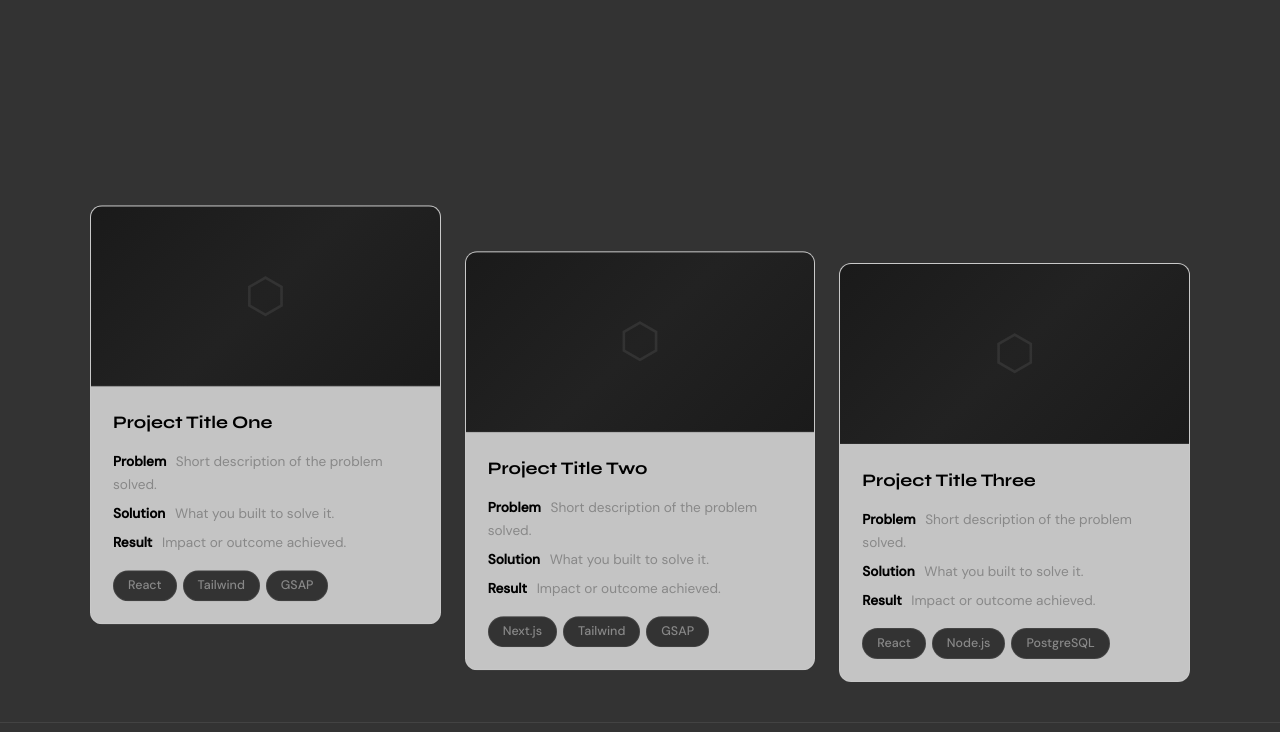
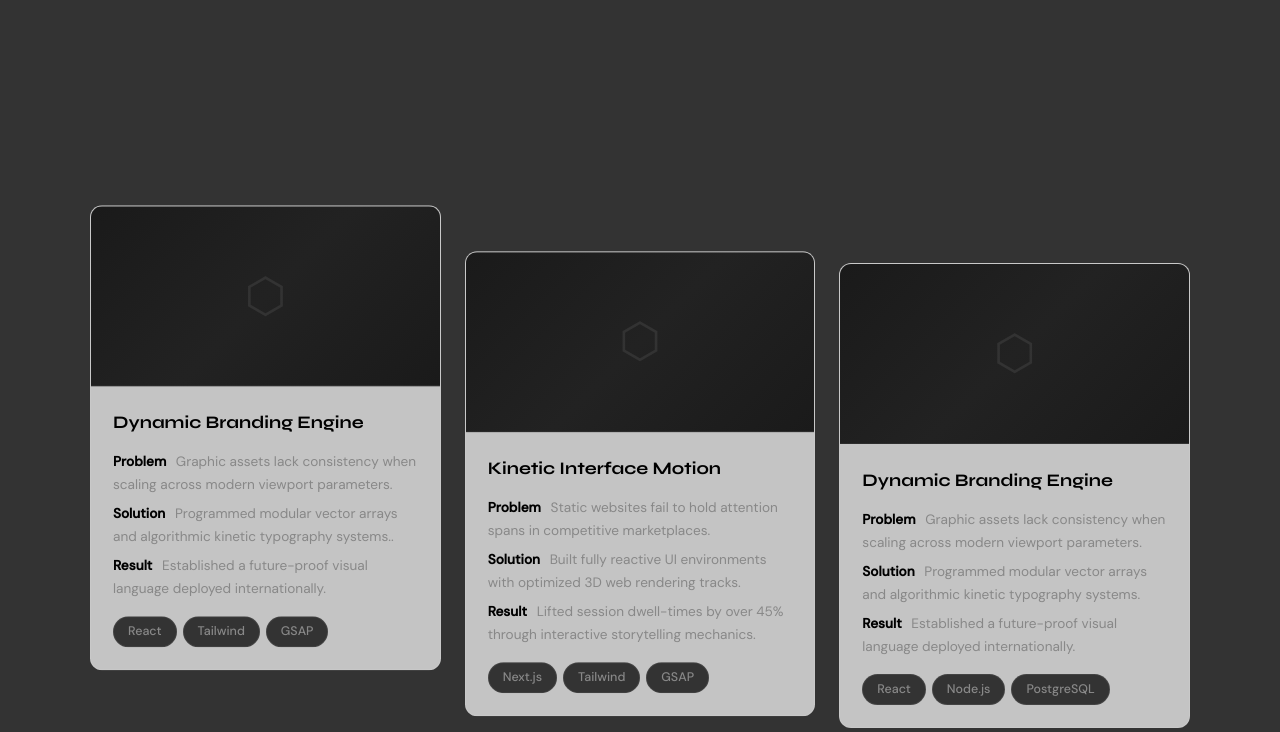
Before and after one commit to stratizen/My-Portfolio, a plain HTML site: page frontend/projects.html in a window 1280 px wide. Shown: the part 68-800 px from the top of the page. Drawn offline with nearby package versions, Linux system fonts and the light colour scheme.

Commit message:
homepage enhance commit

```diff
--- a/frontend/projects.html
+++ b/frontend/projects.html
@@ -350,10 +350,10 @@
             </div>
           </div>
           <div class="project-card__body">
-            <h3>Project Title One</h3>
-            <p><span>Problem</span> Short description of the problem solved.</p>
-            <p><span>Solution</span> What you built to solve it.</p>
-            <p><span>Result</span> Impact or outcome achieved.</p>
+            <h3>Dynamic Branding Engine</h3>
+            <p><span>Problem</span> Graphic assets lack consistency when scaling across modern viewport parameters.</p>
+            <p><span>Solution</span> Programmed modular vector arrays and algorithmic kinetic typography systems..</p>
+            <p><span>Result</span> Established a future-proof visual language deployed internationally.</p>
             <div class="project-card__tags">
               <span class="tag">React</span>
               <span class="tag">Tailwind</span>
@@ -374,10 +374,10 @@
             </div>
           </div>
           <div class="project-card__body">
-            <h3>Project Title Two</h3>
-            <p><span>Problem</span> Short description of the problem solved.</p>
-            <p><span>Solution</span> What you built to solve it.</p>
-            <p><span>Result</span> Impact or outcome achieved.</p>
+            <h3>Kinetic Interface Motion</h3>
+            <p><span>Problem</span> Static websites fail to hold attention spans in competitive marketplaces.</p>
+            <p><span>Solution</span> Built fully reactive UI environments with optimized 3D web rendering tracks.</p>
+            <p><span>Result</span> Lifted session dwell-times by over 45% through interactive storytelling mechanics.</p>
             <div class="project-card__tags">
               <span class="tag">Next.js</span>
               <span class="tag">Tailwind</span>
@@ -398,10 +398,10 @@
             </div>
           </div>
           <div class="project-card__body">
-            <h3>Project Title Three</h3>
-            <p><span>Problem</span> Short description of the problem solved.</p>
-            <p><span>Solution</span> What you built to solve it.</p>
-            <p><span>Result</span> Impact or outcome achieved.</p>
+            <h3>Dynamic Branding Engine</h3>
+            <p><span>Problem</span> Graphic assets lack consistency when scaling across modern viewport parameters.</p>
+            <p><span>Solution</span> Programmed modular vector arrays and algorithmic kinetic typography systems.</p>
+            <p><span>Result</span> Established a future-proof visual language deployed internationally.</p>
             <div class="project-card__tags">
               <span class="tag">React</span>
               <span class="tag">Node.js</span>
```
